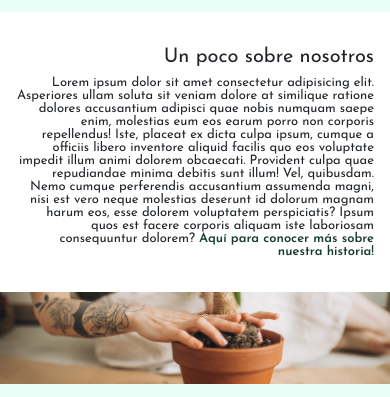
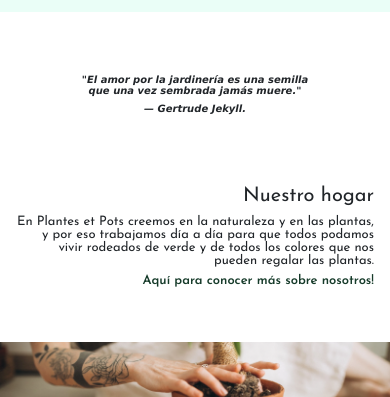
Before and after one commit to camyael/paginaCamilaVillaverde, a website: page index.html in a window 390 px wide. Shown: the part 1015-1412 px from the top of the page. Drawn offline with nearby package versions, Linux system fonts and the light colour scheme.

Commit message:
eliminando los ultimos lorems

```diff
--- a/index.html
+++ b/index.html
@@ -100,12 +100,25 @@
 
         <section class="secundaria">
             <div id="sectionSecundaria">
-                <h2>
-                    Un poco sobre nosotros
-                </h2>
-                <p>
-                    Lorem ipsum dolor sit amet consectetur adipisicing elit. Asperiores ullam soluta sit veniam dolore at similique ratione dolores accusantium adipisci quae nobis numquam saepe enim, molestias eum eos earum porro non corporis repellendus! Iste, placeat ex dicta culpa ipsum, cumque a officiis libero inventore aliquid facilis quo eos voluptate impedit illum animi dolorem obcaecati. Provident culpa quae repudiandae minima debitis sunt illum! Vel, quibusdam. Nemo cumque perferendis accusantium assumenda magni, nisi est vero neque molestias deserunt id dolorum magnam harum eos, esse dolorem voluptatem perspiciatis? Ipsum quos est facere corporis aliquam iste laboriosam consequuntur dolorem? <a href="pages/nosotros.html">Aquí para conocer más sobre nuestra historia!</a>
-                </p>
+                <div class="frase">
+                    <p>
+                        "El amor por la jardinería es una semilla que una vez sembrada jamás muere."
+                    </p>
+                    <p>
+                        — Gertrude Jekyll.
+                    </p>
+                </div>
+                <div class="hogar">
+                    <h2>
+                        Nuestro hogar
+                    </h2>
+                    <p>
+                        En Plantes et Pots creemos en la naturaleza y en las plantas, y por eso trabajamos día a día para que todos podamos vivir rodeados de verde y de todos los colores que nos pueden regalar las plantas.
+                    </p>
+                    <p>
+                        <a href="pages/nosotros.html">Aquí para conocer más sobre nosotros!</a>
+                    </p>
+                </div>
             </div>
         </section>
 
--- a/scss/partials/_cuidados.scss
+++ b/scss/partials/_cuidados.scss
@@ -72,6 +72,10 @@
                     gap: 5px;
                     h5 {
                         margin-bottom: 0;
+                        font-size: 1.7rem;
+                        @media (max-width: 480px) {
+                            font-size: 1.4rem;
+                        }
                     }
                     img {
                         width: 20px;
@@ -82,10 +86,12 @@
                 p {
                     margin: 0px 50px;
                     padding: 5px 100px;
+                    font-size: 1.3rem;
                     line-height: normal;
                     @media (max-width: 480px) {
                         margin: 0px 10px;
                         padding: 7px 50px;
+                        font-size: 1rem;
                     }
                 }
             }
--- a/scss/partials/_inicio.scss
+++ b/scss/partials/_inicio.scss
@@ -275,9 +275,9 @@
     #sectionSecundaria {
         @include flex (column, nowrap);
         justify-content: center;
-        text-align: end;
+        gap: 70px;
         margin: 60px 20px;
-        height: 250px;
+        height: 300px;
         padding: 0px 150px;
 
         @media screen and (max-width: 1024px) {
@@ -295,6 +295,32 @@
             margin: 15px 8px;
         }
 
+        .frase {
+            text-align: center;
+            padding: 0px 60px;
+            p {
+                font-family: Verdana, Geneva, Tahoma, sans-serif;
+                font-style: italic;
+                padding-top: 15px;
+                margin: 0;
+                font-weight: bolder;
+                font-size: 17px;
+                line-height: normal;
+
+                @media screen and (max-width:768px){
+                    font-size: 13px;
+                    padding-top: 10px;
+                }
+
+                @media screen and (max-width: 480px) {
+                    font-size: 10px;
+                    padding-top: 7px;
+                }
+            }
+        }
+
+        .hogar {
+            text-align: end;
             h2 {
                 margin-bottom: 0;
                 @media screen and (max-width: 1024px) {
@@ -331,7 +357,8 @@
                     font-weight: 600;
                     &:hover {
                         color:#5da384;
-                    text-decoration: underline;
+                        text-decoration: none;
+                    }
                 }
             }
         }
--- a/scss/partials/_nosotros.scss
+++ b/scss/partials/_nosotros.scss
@@ -20,16 +20,19 @@
         }
         p {
             font-size: 18px;
-            line-height: normal;
             font-weight: 400px;
             a {
                 color: #163b2a;
                 font-weight: 600;
                 text-decoration: none;
+                &:hover {
+                    color:#5da384;
+                }
             }
         }
     }
 }
+
 .nosotros_medidas {
     margin: 20px 85px 70px 85px;
 
```
Also changed, not shown: pages/cuidados.html (+1 -1 lines), pages/nosotros.html (+6 -3 lines), css/style.css. Lines whose indentation alone changed are shown as unchanged.
